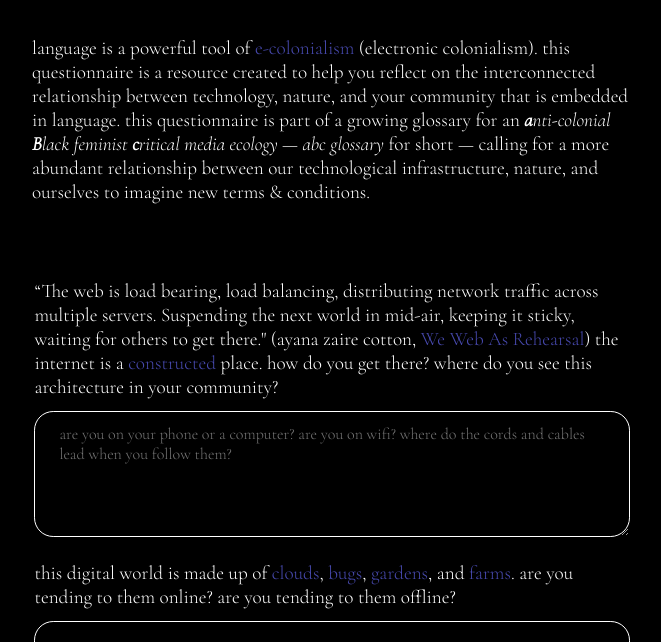
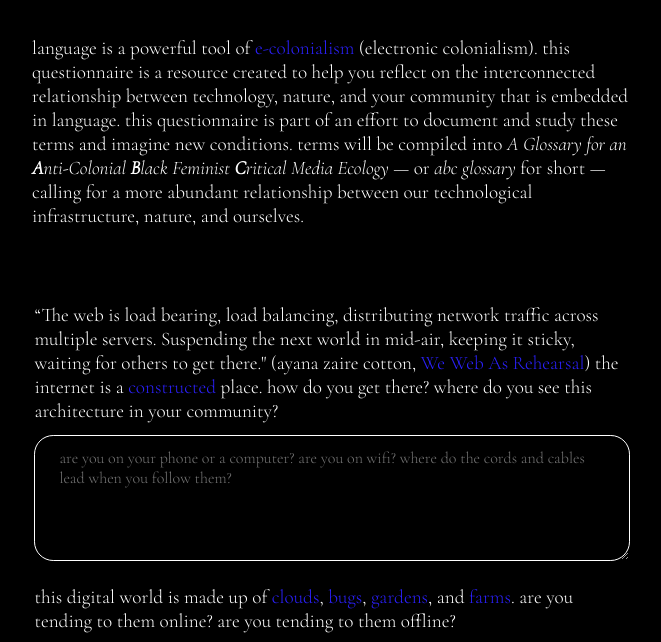
Before and after one commit to ravonr/abc-glossary-form, a plain HTML site: page index.html in a window 1280 px wide. Shown: the part 87-729 px from the top of the page, without its empty margins (308-969 px from the left). Drawn offline with nearby package versions, Linux system fonts and the light colour scheme.

Commit message:
changed link colors and updated intro

```diff
--- a/index.html
+++ b/index.html
@@ -10,7 +10,7 @@
     </head>
     <body>
         <h1> ABC Glossary Questionnaire</h1>
-        <p>language is a powerful tool of <a href="https://en.wikipedia.org/wiki/Electronic_colonialism" target="_blank">e-colonialism</a> (electronic colonialism). this questionnaire is a resource created to help you reflect on the interconnected relationship between technology, nature, and your community that is embedded in language. this questionnaire is part of a growing glossary for an <em><strong>a</strong>nti-colonial <strong>B</strong>lack feminist <strong>c</strong>ritical media ecology</em> — <em>abc glossary</em> for short — calling for a more abundant relationship between our technological infrastructure, nature, and ourselves to imagine new terms & conditions.</p>
+        <p>language is a powerful tool of <a href="https://en.wikipedia.org/wiki/Electronic_colonialism" target="_blank">e-colonialism</a> (electronic colonialism). this questionnaire is a resource created to help you reflect on the interconnected relationship between technology, nature, and your community that is embedded in language. this questionnaire is part of an effort to document and study these terms and imagine new conditions. terms will be compiled into <em>A Glossary for an <strong>A</strong>nti-Colonial <strong>B</strong>lack Feminist <strong>C</strong>ritical Media Ecology</em> — or <em>abc glossary</em> for short — calling for a more abundant relationship between our technological infrastructure, nature, and ourselves.</p>
         <form action="https://docs.google.com/forms/u/1/d/e/1FAIpQLSeyCoXJNuUAzirQ_SHKr1P59rkgVUhkLIp_qFzvhhe5YV2tpA/formResponse">
             <fieldset>
                 <label for="place">“The web is load bearing, load balancing, distributing network traffic across multiple servers. Suspending the next world in mid-air, keeping it sticky, waiting for others to get there." (ayana zaire cotton, <a href="https://seedaschool.substack.com/p/we-web-as-rehearsal?publication_id=825580&post_id=87325915&isFreemail=true" target="_blank">We Web As Rehearsal</a>) the internet is a <a href="http://surfacing.in/?image=northern-oregon-cable-station%5C" target="_blank">constructed</a> place. how do you get there? where do you see this architecture in your community? </label>
--- a/styles.css
+++ b/styles.css
@@ -8,11 +8,11 @@ body {
     font-family: 'Cormorant Garamond', serif;
 }
 a {
-    color: #4749AE;
+    color: #2b20fc;
     text-decoration: none;
 }
 a:visited {
-    color: #4749AE;
+    color: #2b20fc;
   }
 h1 {
 text-align: center;
@@ -37,7 +37,7 @@ input, textarea, select {
     padding: 10px 20px;
     border: 1px solid #fff;
     background-color: #000;
-    color: #67d496;
+    color: #ffb85b;
     font-family: 'Cormorant Garamond', serif;
     border-radius: 16px;
     box-sizing: border-box;
```
